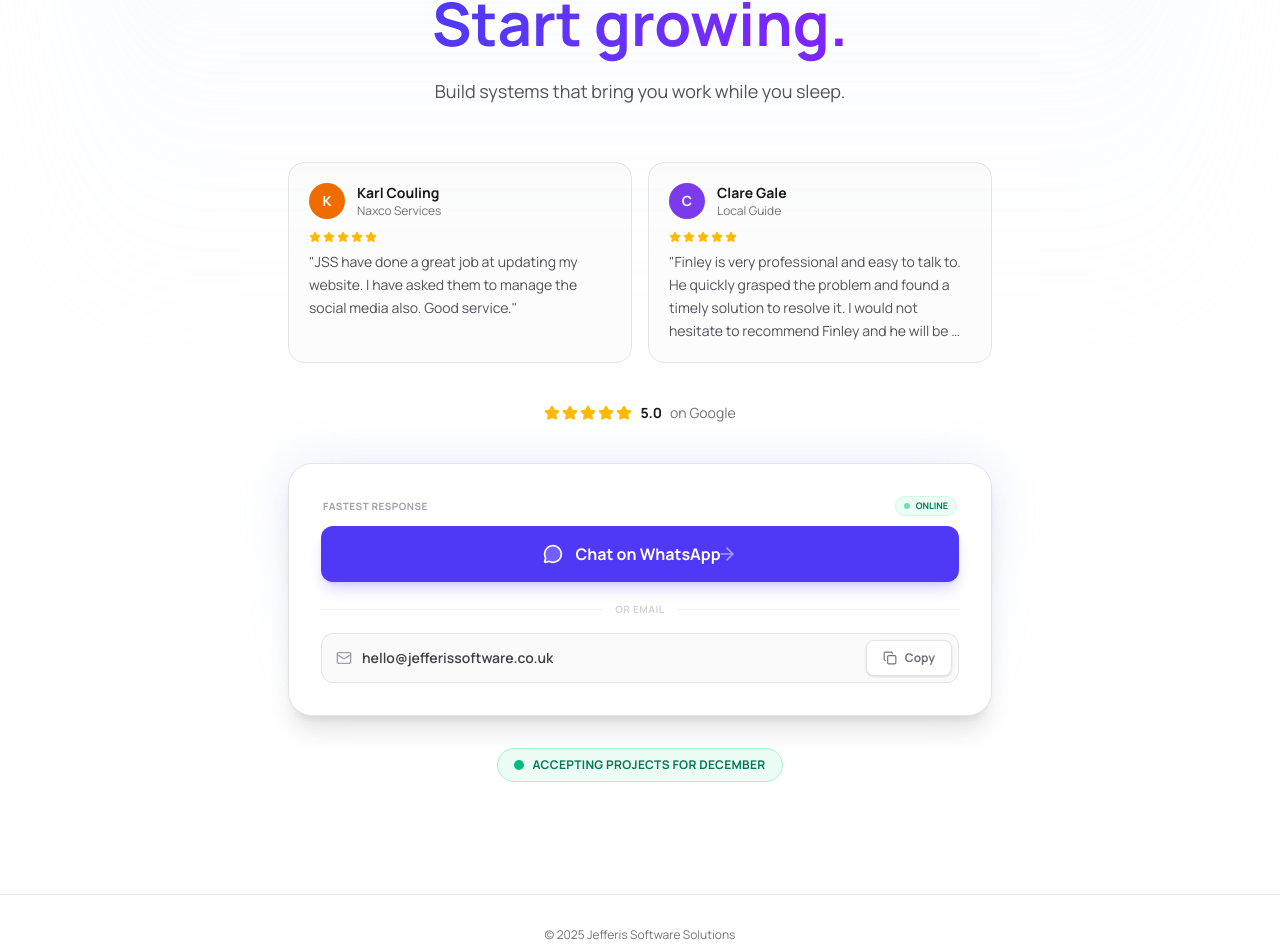
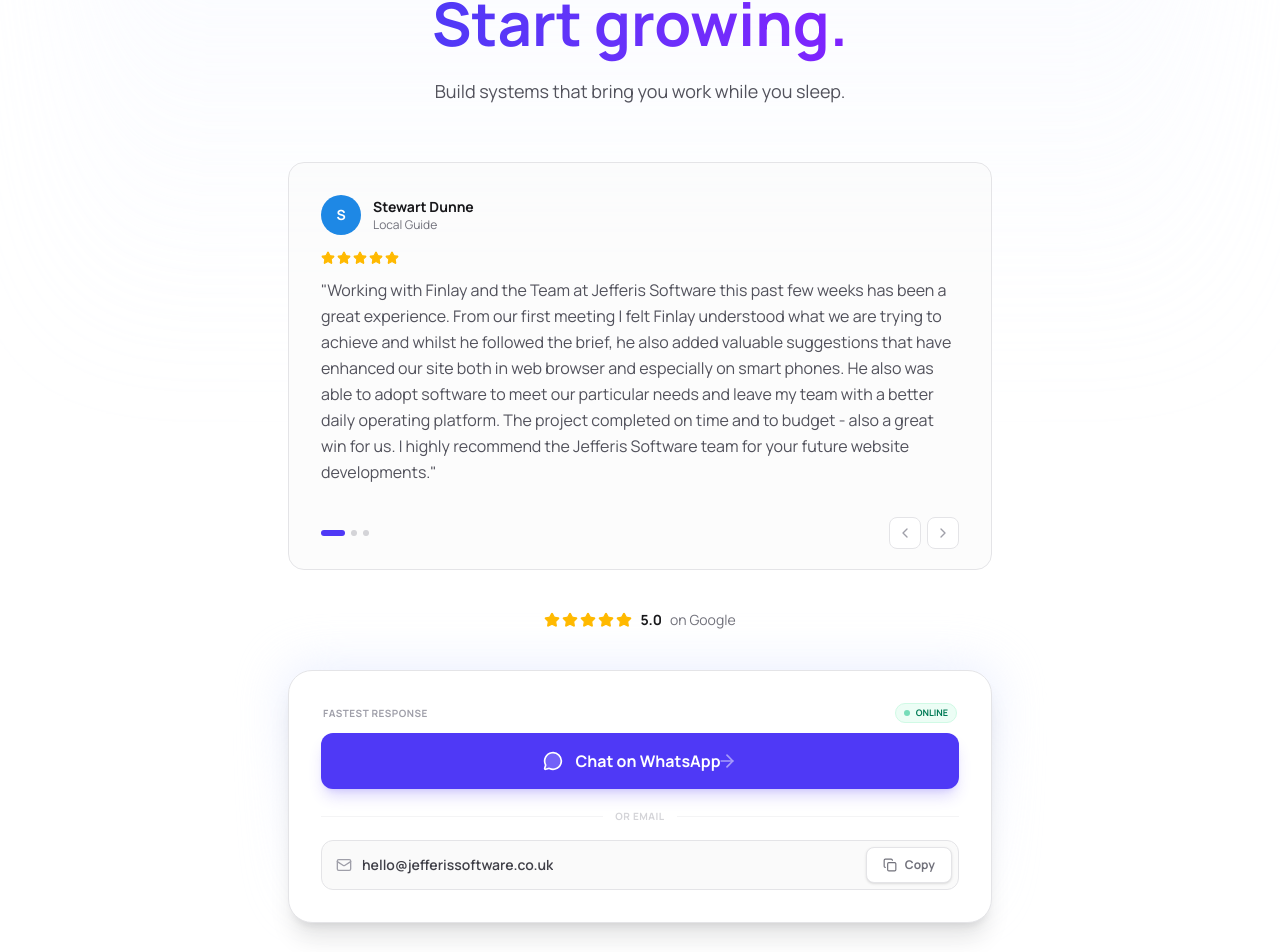
Before and after one commit to finnjefferis/jss, a Next.js app: page / in a window 1280 px wide. Shown: the part 7576-8528 px from the top of the page. Built offline with nearby package versions, Linux system fonts and the light colour scheme.

Commit message:
adjustments

```diff
--- a/src/app/components/ContactUs.tsx
+++ b/src/app/components/ContactUs.tsx
@@ -1,9 +1,16 @@
 "use client";
 
-import { useState } from "react";
-import { Check, Copy, MessageCircle, ArrowRight, Mail, Star } from "lucide-react";
+import { useState, useEffect, useCallback } from "react";
+import { Check, Copy, MessageCircle, ArrowRight, Mail, Star, ChevronLeft, ChevronRight } from "lucide-react";
 
 const REVIEWS = [
+  {
+    name: "Stewart Dunne",
+    initial: "S",
+    color: "#1E88E5",
+    role: "Local Guide",
+    text: "Working with Finlay and the Team at Jefferis Software this past few weeks has been a great experience. From our first meeting I felt Finlay understood what we are trying to achieve and whilst he followed the brief, he also added valuable suggestions that have enhanced our site both in web browser and especially on smart phones. He also was able to adopt software to meet our particular needs and leave my team with a better daily operating platform. The project completed on time and to budget - also a great win for us. I highly recommend the Jefferis Software team for your future website developments.",
+  },
   {
     name: "Karl Couling",
     initial: "K",
@@ -22,12 +29,29 @@ const REVIEWS = [
 
 export function ContactSection() {
   const [copied, setCopied] = useState(false);
+  const [reviewIndex, setReviewIndex] = useState(0);
 
   const handleCopyEmail = () => {
     navigator.clipboard.writeText("hello@jefferissoftware.co.uk");
     setCopied(true);
     setTimeout(() => setCopied(false), 2000);
   };
+
+  const prevReview = useCallback(() => {
+    setReviewIndex((prev) => (prev === 0 ? REVIEWS.length - 1 : prev - 1));
+  }, []);
+
+  const nextReview = useCallback(() => {
+    setReviewIndex((prev) => (prev === REVIEWS.length - 1 ? 0 : prev + 1));
+  }, []);
+
+  // Auto-advance every 8 seconds
+  useEffect(() => {
+    const timer = setInterval(nextReview, 8000);
+    return () => clearInterval(timer);
+  }, [nextReview]);
+
+  const review = REVIEWS[reviewIndex];
 
   return (
     <section id="contact" className="relative py-16 md:py-28 bg-white dark:bg-zinc-950 overflow-hidden transition-colors">
@@ -53,35 +77,69 @@ export function ContactSection() {
           </p>
         </div>
 
-        {/* Reviews */}
-        <div className="grid grid-cols-1 sm:grid-cols-2 gap-4 mb-10">
-          {REVIEWS.map((review) => (
+        {/* Review Carousel */}
+        <div className="mb-10">
+          <div className="relative rounded-2xl border border-zinc-200 dark:border-zinc-800 bg-zinc-50/50 dark:bg-zinc-900/50 overflow-hidden">
+            {/* Sliding track */}
             <div
-              key={review.name}
-              className="rounded-2xl border border-zinc-200 dark:border-zinc-800 bg-zinc-50/50 dark:bg-zinc-900/50 p-5"
+              className="flex transition-transform duration-500 ease-in-out"
+              style={{ transform: `translateX(-${reviewIndex * 100}%)` }}
             >
-              <div className="flex items-center gap-3 mb-3">
+              {REVIEWS.map((r) => (
+                <div key={r.name} className="w-full shrink-0 p-6 md:p-8">
+                  <div className="flex items-center gap-3 mb-4">
                     <div
-                  className="h-9 w-9 shrink-0 rounded-full flex items-center justify-center text-white text-sm font-bold"
-                  style={{ backgroundColor: review.color }}
+                      className="h-10 w-10 shrink-0 rounded-full flex items-center justify-center text-white text-sm font-bold"
+                      style={{ backgroundColor: r.color }}
                     >
-                  {review.initial}
+                      {r.initial}
                     </div>
                     <div className="min-w-0">
-                  <p className="text-sm font-bold text-zinc-900 dark:text-zinc-100 truncate">{review.name}</p>
-                  <p className="text-xs text-zinc-500 dark:text-zinc-400">{review.role}</p>
+                      <p className="text-sm font-bold text-zinc-900 dark:text-zinc-100">{r.name}</p>
+                      <p className="text-xs text-zinc-500 dark:text-zinc-400">{r.role}</p>
                     </div>
                   </div>
-              <div className="flex gap-0.5 mb-2">
+                  <div className="flex gap-0.5 mb-3">
                     {[...Array(5)].map((_, i) => (
-                  <Star key={i} className="h-3 w-3 fill-amber-400 text-amber-400" />
+                      <Star key={i} className="h-3.5 w-3.5 fill-amber-400 text-amber-400" />
                     ))}
                   </div>
-              <p className="text-sm text-zinc-600 dark:text-zinc-400 leading-relaxed line-clamp-4">
-                &quot;{review.text}&quot;
+                  <div className="min-h-[180px] md:min-h-[140px]">
+                    <p className="text-sm md:text-base text-zinc-600 dark:text-zinc-400 leading-relaxed">
+                      &quot;{r.text}&quot;
                     </p>
                   </div>
+                </div>
               ))}
+            </div>
+
+            {/* Navigation */}
+            <div className="flex items-center justify-between px-6 md:px-8 pb-5 pt-0">
+              <div className="flex gap-1.5">
+                {REVIEWS.map((_, i) => (
+                  <button
+                    key={i}
+                    onClick={() => setReviewIndex(i)}
+                    className={`h-1.5 rounded-full transition-all duration-300 ${i === reviewIndex ? "w-6 bg-indigo-600" : "w-1.5 bg-zinc-300 dark:bg-zinc-600"}`}
+                  />
+                ))}
+              </div>
+              <div className="flex gap-1.5">
+                <button
+                  onClick={prevReview}
+                  className="h-8 w-8 rounded-lg border border-zinc-200 dark:border-zinc-700 bg-white dark:bg-zinc-800 flex items-center justify-center text-zinc-400 hover:text-indigo-600 hover:border-indigo-200 dark:hover:border-indigo-800 transition-colors"
+                >
+                  <ChevronLeft className="h-4 w-4" />
+                </button>
+                <button
+                  onClick={nextReview}
+                  className="h-8 w-8 rounded-lg border border-zinc-200 dark:border-zinc-700 bg-white dark:bg-zinc-800 flex items-center justify-center text-zinc-400 hover:text-indigo-600 hover:border-indigo-200 dark:hover:border-indigo-800 transition-colors"
+                >
+                  <ChevronRight className="h-4 w-4" />
+                </button>
+              </div>
+            </div>
+          </div>
         </div>
 
         {/* Google rating */}
--- a/src/app/page.tsx
+++ b/src/app/page.tsx
@@ -308,7 +308,7 @@ function HeroVisual() {
           </span>
         </h3>
         <MobileHeroCarousel />
-        <div className="flex flex-col items-center gap-1 mt-8 text-indigo-600 dark:text-indigo-400">
+        <div className="flex flex-col items-center gap-1 mt-16 text-indigo-600 dark:text-indigo-400">
           <span className="text-xs font-semibold tracking-wide">Scroll to explore</span>
           <svg className="h-4 w-4 animate-bounce" fill="none" viewBox="0 0 24 24" stroke="currentColor" strokeWidth={2.5}>
             <path strokeLinecap="round" strokeLinejoin="round" d="M19 9l-7 7-7-7" />
```
Lines whose indentation alone changed are shown as unchanged.
